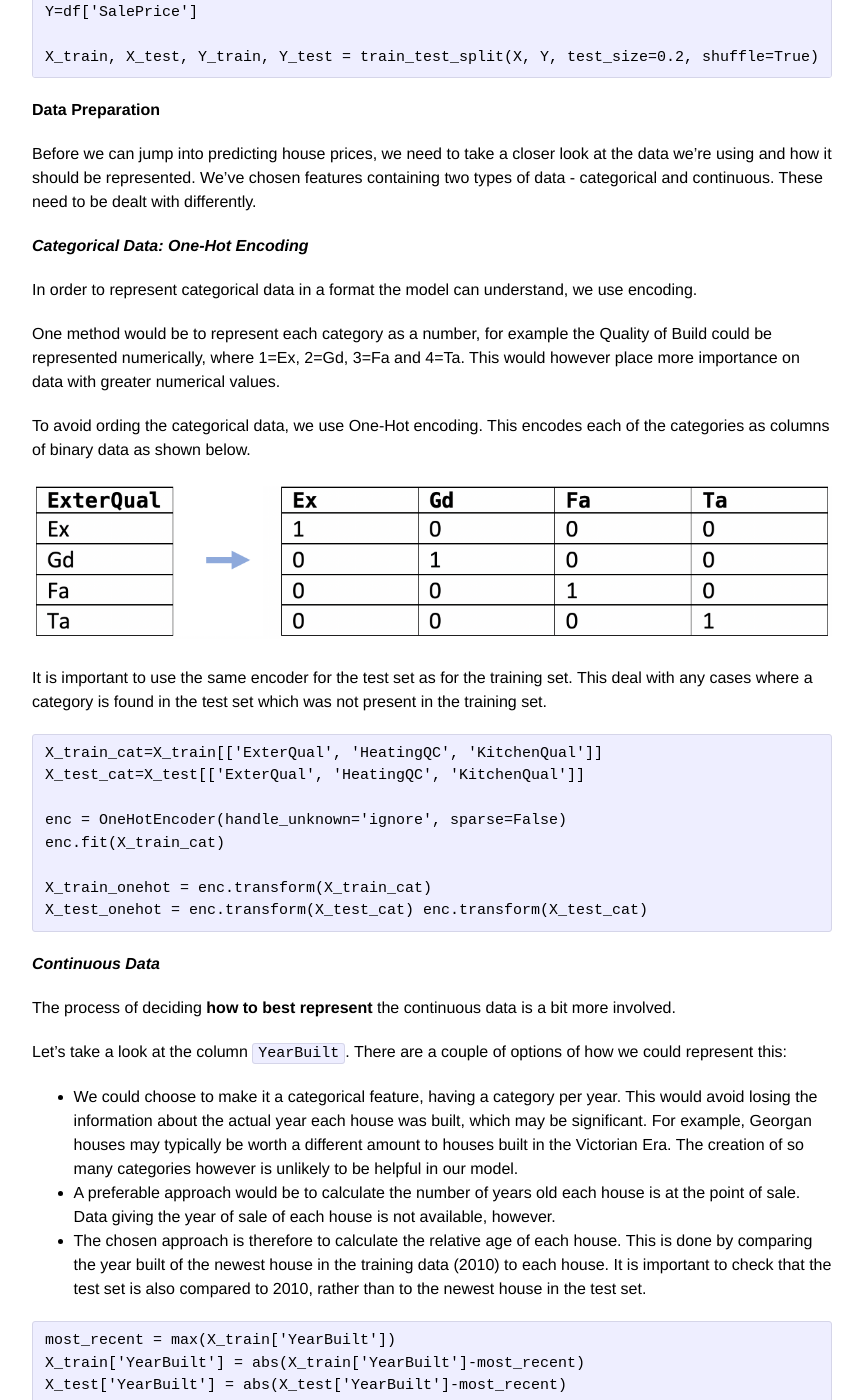
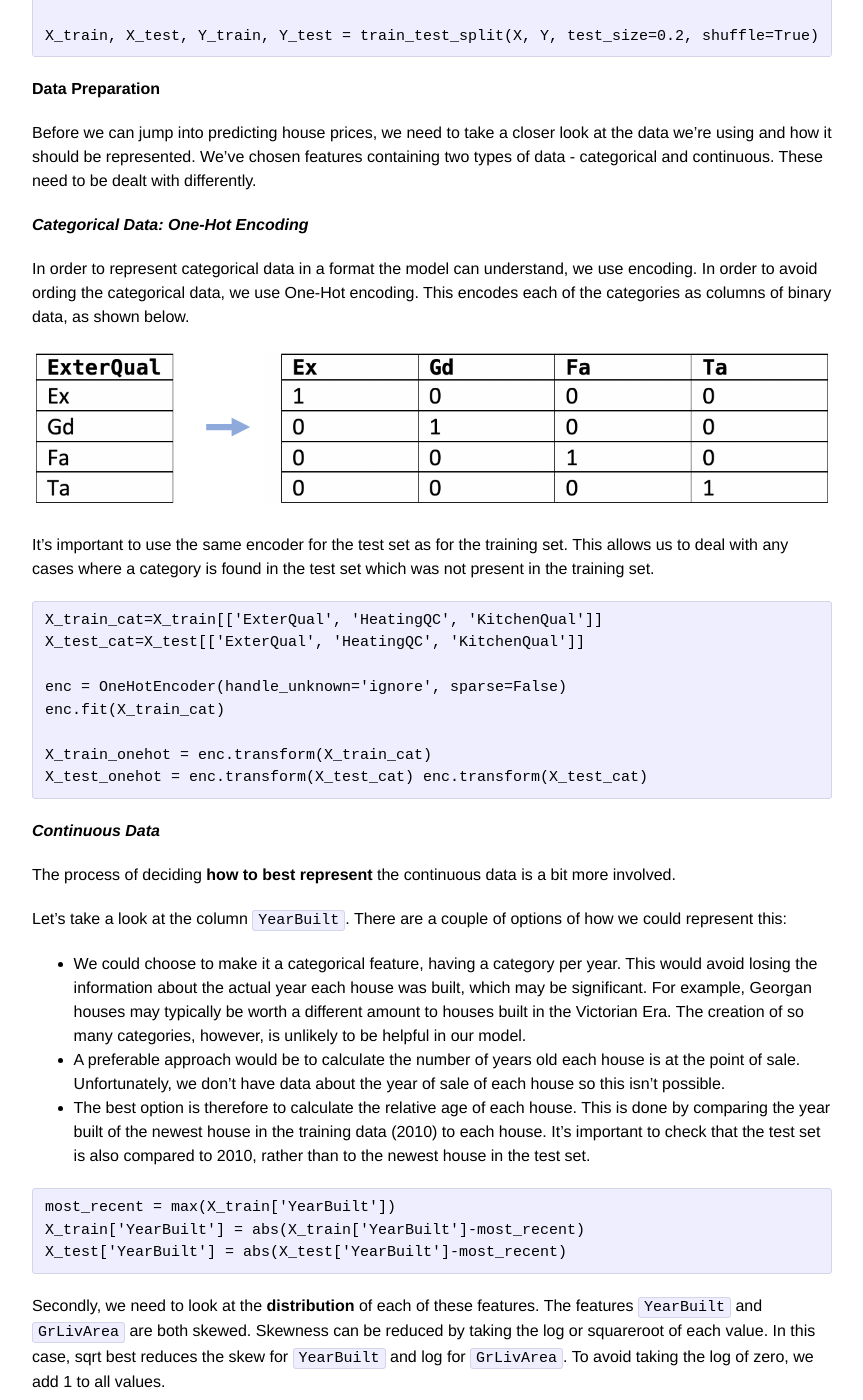
Before and after one commit to alicepringle/alicepringle.github.io, a Jekyll site: the page built from _posts/2020-09-29-supervised-learning.markdown, in a window 1280 px wide and 1400 px high, scrolled down 2839 px. Shown: the whole window, without its empty margins (208-1071 px from the left). Built offline with Jekyll 4.4.1, drawn with Linux system fonts in a browser that asks for light colours; some of the changed text lies outside the part shown.

Commit message:
text finish

````diff
--- a/_posts/2020-09-29-supervised-learning.markdown
+++ b/_posts/2020-09-29-supervised-learning.markdown
@@ -11,11 +11,11 @@ mathjax: false
 <div class="thecap">[Image source](https://www.propertyreporter.co.uk/property/rightmove-predict-2-house-price-rise-in-2020.html).</div>
 </div> -->
 
-<img src="/assets/bio/house_coin.jpg" alt="house_coin" style="width:100%"/>
+<img src="/assets/bio/house_coin.jpg" alt="house_coin" style="width:95%"/>
 
 The general framework when solving a problem using Machine Learning is pretty consitstant. No matter the complexity of the problem, we need to concider a number of core principles, from how we treat Training/ Test data, to the representation of different features.
 
-In this post we will run through a Machine Learning Example from start to finish. The aim is to show an logical process which can be applied to a number of problems.
+In this post we will run through a Machine Learning Example from start to finish. The aim is to show an comprehensive process which can be applied to a number of problems.
 
 **Problem Introduction**
 
@@ -78,15 +78,11 @@ Before we can jump into predicting house prices, we need to take a closer look a
 
 ***Categorical Data: One-Hot Encoding***
 
-In order to represent categorical data in a format the model can understand, we use encoding.
-
-One method would be to represent each category as a number, for example the Quality of Build could be represented numerically, where 1=Ex, 2=Gd, 3=Fa and 4=Ta. This would however place more importance on data with greater numerical values.
-
-To avoid ording the categorical data, we use One-Hot encoding. This encodes each of the categories as columns of binary data as shown below.
+In order to represent categorical data in a format the model can understand, we use encoding. In order to avoid ording the categorical data, we use One-Hot encoding. This encodes each of the categories as columns of binary data, as shown below.
 
 <img src="/assets/bio/one-hot.png" alt="one-hot" style="width:100%"/>
 
-It is important to use the same encoder for the test set as for the training set. This deal with any cases where a category is found in the test set which was not present in the training set.
+It's important to use the same encoder for the test set as for the training set. This allows us to deal with any cases where a category is found in the test set which was not present in the training set.
 
 ```
 X_train_cat=X_train[['ExterQual', 'HeatingQC', 'KitchenQual']]
@@ -104,11 +100,11 @@ The process of deciding **how to best represent** the continuous data is a bit m
 
 Let’s take a look at the column `YearBuilt`. There are a couple of options of how we could represent this:
 
-- We could choose to make it a categorical feature, having a category per year. This would avoid losing the information about the actual year each house was built, which may be significant. For example, Georgan houses may typically be worth a different amount to houses built in the Victorian Era. The creation of so many categories however is unlikely to be helpful in our model.
+- We could choose to make it a categorical feature, having a category per year. This would avoid losing the information about the actual year each house was built, which may be significant. For example, Georgan houses may typically be worth a different amount to houses built in the Victorian Era. The creation of so many categories, however, is unlikely to be helpful in our model.
 
-- A preferable approach would be to calculate the number of years old each house is at the point of sale. Data giving the year of sale of each house is not available, however.
+- A preferable approach would be to calculate the number of years old each house is at the point of sale. Unfortunately, we don't have data about the year of sale of each house so this isn't possible.
 
-- The chosen approach is therefore to calculate the relative age of each house. This is done by comparing the year built of the newest house in the training data (2010) to each house. It is important to check that the test set is also compared to 2010, rather than to the newest house in the test set.
+- The best option is therefore to calculate the relative age of each house. This is done by comparing the year built of the newest house in the training data (2010) to each house. It's important to check that the test set is also compared to 2010, rather than to the newest house in the test set.
 
 ```
 most_recent = max(X_train['YearBuilt'])
@@ -116,7 +112,7 @@ X_train['YearBuilt'] = abs(X_train['YearBuilt']-most_recent)
 X_test['YearBuilt'] = abs(X_test['YearBuilt']-most_recent)
 ```
 
-Secondly, we must consider the **distribution** of each of these features. The features `YearBuilt` and `GrLivArea` are both skewed. Skewness can be reduced by taking the log or squareroot of each value. In this case sqrt best reduces the skew for `YearBuilt` and log for `GrLivArea`. To avoid taking the log of zero, we add 1 to all values.
+Secondly, we need to look at the **distribution** of each of these features. The features `YearBuilt` and `GrLivArea` are both skewed. Skewness can be reduced by taking the log or squareroot of each value. In this case, sqrt best reduces the skew for `YearBuilt` and log for `GrLivArea`. To avoid taking the log of zero, we add 1 to all values.
 
 ```
 X_train['YearBuilt'] = np.sqrt(X_train['YearBuilt'])
@@ -126,18 +122,18 @@ X_train['GrLivArea'] = np.log(X_train['GrLivArea']+1)
 X_test['GrLivArea'] = np.log(X_test['GrLivArea']+1)
 ```
 
-Taking the log of the values reduces the skew from 0.60 to 0.04:
+Taking the log of the `YearBuilt` values reduces the skew from 0.60 to 0.04:
 
 <div class="imgcap">
 <img src="/assets/bio/skew_yr.png" style="width:49%">
 <img src="/assets/bio/unskew_yr.png" style="width:49%">
 </div>
 
-Lastly, we must consider **normalising** the continuous data. This involves setting the mean of the data to zero and the standard deviation to one.
+Lastly, it's helpful to **standardise** the continuous data. This involves setting the mean of the data to zero and the standard deviation to one.
 
-Standardising the data is beneficial when using linear regression as it speeds up the process and makes it more numerically robust. It is not necessary for Random Forrest Regression, but as we have not decided upon a model yet, we will standardise the data.
+This is beneficial when using linear regression as it speeds up the process and makes it more numerically robust. It's not necessary for Random Forrest Regression, but as we haven't decided upon a model yet, let's standardise the data.
 
-It is important to standardise the test data using the same scaler as the train data:
+When doing this, we need to ensure we use the same for the test data as we did for the train data:
 
 ```
 X_train_cont = X_train[['OverallQual', 'YearBuilt','GrLivArea', 'GarageCars']]
@@ -149,7 +145,7 @@ X_train_scaled = scaler.transform(X_train_cont)
 X_test_scaled = scaler.transform(X_test_cont)
 ```
 
-Finally, we must join the continuous and categorical data together again:
+Finally, we can join the continuous and categorical data together again:
 
 ```
 X_test_cleaned = np.concatenate((X_test_onehot,X_test_scaled), axis=1)
@@ -158,47 +154,47 @@ X_train_cleaned = np.concatenate((X_train_onehot,X_train_scaled), axis=1)
 
 **Evaluation Metric**
 
-We need to choose an evaluation metric. This is the metric by which we measure the success of a prediction. For example, a basic evaluation metric could be to look at the absolute error between a predicted and actual house price.
+Next, let's choose an evaluation metric. This is the metric by which we measure the success of a prediction. For example, a basic evaluation metric could be the absolute error between the predicted and actual house prices.
 
-In this case, we will choose the logarithmic root mean square error (lrmse). By using a logarithmic metric, the errors in predicting expensive houses and cheap houses will have an equal effect on the result.
+In this case, we will choose the Logarithmic Root Mean Square Error (lrmse). By using a logarithmic metric, the errors in predicting expensive houses and cheap houses will have an equal effect on the result.
 
 **Train Model**
 
-We will try two machine learning methods - Random Forrest Regression and Linear Regression. Using Scikit-learn, it’s extremely quick to implement these models.
+We will try two machine learning methods - **Random Forrest Regression** and **Linear Regression**. Using Scikit-learn, it’s really quick to implement models, so we can try different ones out.
 
 1. Random Forrest Regression
 ```
 model = RandomForestRegressor()
-model.fit(X_train_cleaned,y_train)
+model.fit(X_train_cleaned,Y_train)
 ```
 2. Linear Regression
 ```
 model = RandomForestRegressor()
-model.fit(X_train_cleaned,y_train)
+model.fit(X_train_cleaned,Y_train)
 ```
 
 **Make Predictions on the Test Set**
 
-Now that our models have learnt the relationship between the features and prices in the test set, we can test them out on the test set.
+Now that our models have learnt the relationship between the features and prices in the test set, we can try them out on the test set.
 ```
 predictions = model.predict(X_test_cleaned)
-sns.regplot(y_test,predictions)
+sns.regplot(Y_test,predictions)
 ```
-The plot below show the difference between the predicted prices and the actual prices when using Random Forrest Regression:
+The plot below shows the difference between the predicted prices and the actual prices when using Random Forrest Regression:
 <p align="center">
 <img src="/assets/bio/results.png" alt="results" style="width:50%"/>
 </p>
-By testing both models, we find that the best choice is Random Forrest Regression, which had an accuracy of the 85.6% and lrmse of 0.15, while Linear Regression had an accuracy of 78.2% and lrmse of 0.26.
+By testing both models, we find that the best choice is **Random Forrest Regression**, which had an accuracy of the 85.6% and lrmse of 0.15, while Linear Regression had an accuracy of 78.2% and lrmse of 0.26.
 
-**Improving our model**
+**Hyperparameter tuning**
 
-We now have a model which predicts house prices with 85.6% accuracy. This isn’t bad but there’s scope for improvement.
+We now have a model which predicts house prices with 86% accuracy. This isn’t bad but there’s scope for improvement.
 
-We can do this using hyperparameter tuning. We can think of this as adjusting the settings of the model to get the best performance.
+We can do this using **hyperparameter tuning**. We can think of this as adjusting the settings of the model to get the best performance.
 
 The best way to do this is essentially to try out different combinations of hyperparameters (settings) and see which work best. Thankfully, we can do this quickly using Scikit-learn.
 
- We need to identify which hyperparameters are most important for our model. Once we’ve found these, we can create a grid of hyperparameter combinations. You can see how to create the grid below on [GitHub](http://jse.amstat.org/v19n3/decock.pdf).
+ We need to look up which hyperparameters are most important for our model from the API. Once we know these, we can create a grid of hyperparameter combinations. You can see how to create this grid on [GitHub](http://jse.amstat.org/v19n3/decock.pdf).
 
 ```
 {'bootstrap': [True, False],
@@ -209,7 +205,7 @@ The best way to do this is essentially to try out different combinations of hype
  'n_estimators': [200, 400, 600, 800, 1000, 1200, 1400, 1600, 1800, 2000]}
  ```
 
-Rather than go through every combination of hyperparameters, we can use [RandomizedSearchCV](https://scikit-learn.org/stable/modules/generated/sklearn.model_selection.RandomizedSearchCV.html) to try a random choice of combinations from the grid. This will choose the best combination according to our evaluation metric (lrmse).
+Rather than go through every combination of hyperparameters, we can use [RandomizedSearchCV](https://scikit-learn.org/stable/modules/generated/sklearn.model_selection.RandomizedSearchCV.html) to try a random choice of combinations from the grid. This chooses the best combination according to our evaluation metric (lrmse).
 ```
 model_random = RandomizedSearchCV(estimator = model, param_distributions = random_grid, n_iter = 50, cv = 3, verbose=2, random_state=42, n_jobs = -1, scoring=scorer)
 model_random.fit(X_train_cleaned,y_train)
@@ -227,4 +223,6 @@ Random Forests are prone to overfitting. We can minimise this problem using [K-F
 
 **Conclusion**
 
-So we have a model predicting house prices to 84% accuracy, with a lrmse of 0.149. I hope this showed how simple it is to implement a machine learning model from start to finish! To improve the model we could use more of the features and consider feature engineering. As we’ve found, 90% of the work is in data preparation and it really is worth considering how to best represent the data.
+So, we now have a model predicting house prices to 84% accuracy, with a lrmse of 0.149. Not a bad start. There a lots of things we can do to improve this model. The obvious next step would be to use more features - we have 79 to choose from!
+
+ For now, I hope this has shown how simple it is to implement a machine learning model from start to finish.
````
Also changed, not shown: other parts of _posts/2020-09-29-supervised-learning.markdown (+1 -1 lines).
